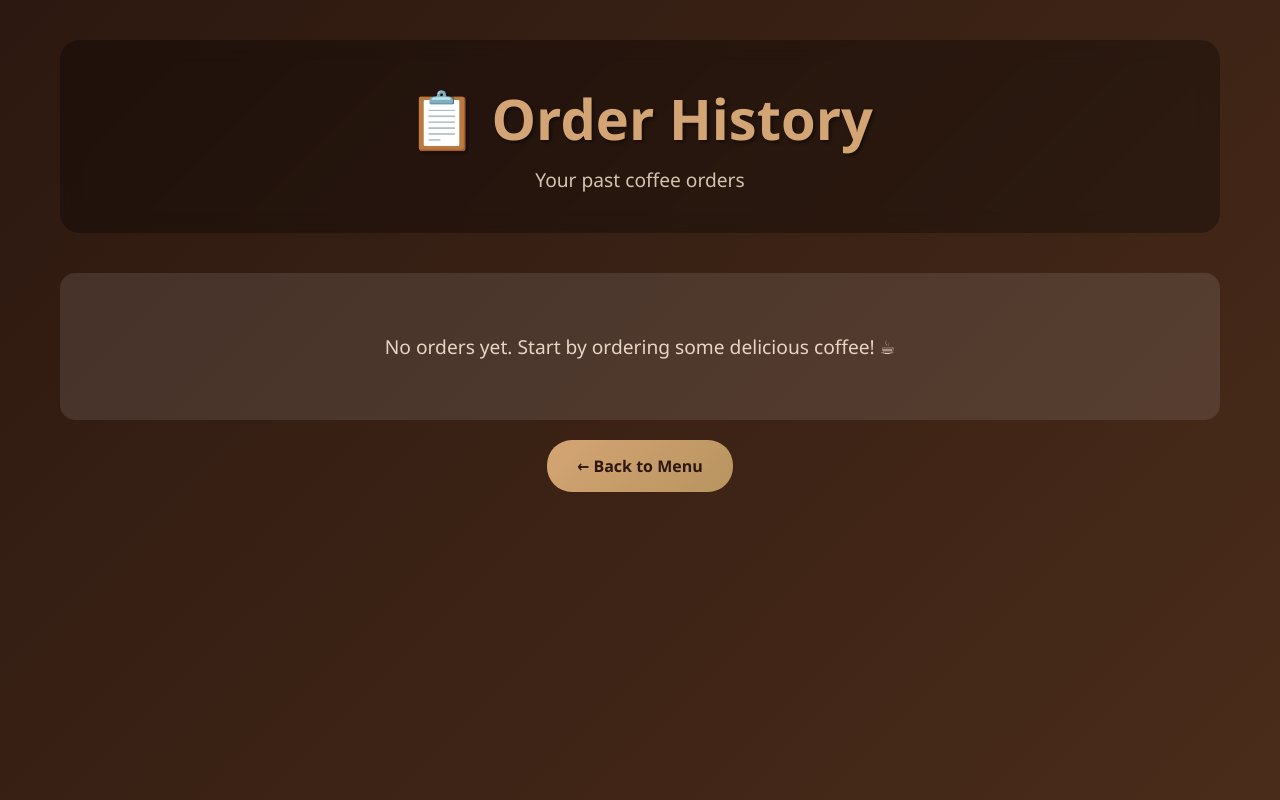
After one commit to amirkhan441/Coffee_Shop, a Flask app: page /orders in a window 1280 px wide. The commit adds this page. Run offline with Flask 3, Linux system fonts and the light colour scheme.

Commit message:
Updated coffee app features and templates

```diff
--- a/app.py
+++ b/app.py
@@ -1,31 +1,81 @@
-from flask import Flask, render_template, redirect, url_for
-from models import Coffee, Order
+from flask import Flask, render_template, redirect, url_for, session
+from models import db, Coffee, Order, OrderItem, Cart
+from config import Config
 
 app = Flask(__name__, static_folder='static')
+app.config.from_object(Config)
 
-menu = [
-    Coffee("Espresso", 2.5),
-    Coffee("Latte", 3.5),
-    Coffee("Cappuccino", 3.0),
-    Coffee("Mocha", 4.0)
-]
+# Initialize database
+db.init_app(app)
 
-order = Order()
+# Create a global cart object
+cart = Cart()
 
 @app.route("/")
 def index():
-    return render_template("menu.html", menu=menu, order=order)
+    menu = Coffee.query.all()  # Database se menu items lenge
+    return render_template("menu.html", menu=menu, order=cart)
 
 @app.route("/add/<int:item_id>")
 def add(item_id):
-    order.add_item(menu[item_id])
+    coffee = Coffee.query.get_or_404(item_id)
+    cart.add_item(coffee)
     return redirect(url_for("index"))
 
 @app.route("/checkout")
 def checkout():
-    total = order.total()
-    order.clear()
-    return render_template("checkout.html", total=total)
+    if not cart.items:
+        return redirect(url_for("index"))
+
+    # Create new order
+    total = cart.total()
+    new_order = Order(total=total)
+    db.session.add(new_order)
+    db.session.flush()
+
+    # Add order items
+    for item in cart.get_items():
+        order_item = OrderItem(
+            order_id=new_order.id,
+            coffee_id=item['coffee'].id,
+            quantity=item['quantity'],
+            price=item['coffee'].price
+        )
+        db.session.add(order_item)
+
+    # Commit transaction
+    db.session.commit()
+
+    # Clear cart
+    order_total = total
+    cart.clear()
+
+    return render_template("checkout.html", total=order_total)
+
+@app.route("/orders")
+def view_orders():
+    orders = Order.query.order_by(Order.created_at.desc()).all()
+    return render_template("orders.html", orders=orders)
+
+# Database initialization
+def init_db():
+    with app.app_context():
+        db.create_all()
+
+        # Add sample coffees if database is empty
+        if Coffee.query.count() == 0:
+            sample_coffees = [
+                Coffee(name="Espresso", price=2.5),
+                Coffee(name="Latte", price=3.5),
+                Coffee(name="Cappuccino", price=3.0),
+                Coffee(name="Mocha", price=4.0),
+                Coffee(name="Americano", price=2.8),
+                Coffee(name="Macchiato", price=3.2)
+            ]
+            db.session.bulk_save_objects(sample_coffees)
+            db.session.commit()
+            print("Sample coffees added to database!")
 
 if __name__ == "__main__":
+    init_db()
     app.run(debug=True)
--- a/static/styles.css
+++ b/static/styles.css
@@ -170,3 +170,30 @@ h1 {
         font-size: 2em;
     }
 }
+
+/* Order History Button */
+.history-btn {
+    display: inline-block;
+    margin-top: 15px;
+    padding: 12px 30px;
+    background: linear-gradient(135deg, #6b4423 0%, #4a2c1a 100%);
+    color: #d4a574;
+    text-decoration: none;
+    border-radius: 25px;
+    font-weight: 600;
+    font-size: 1.1em;
+    transition: all 0.3s ease;
+    box-shadow: 0 4px 15px rgba(0, 0, 0, 0.3);
+    border: 2px solid rgba(212, 165, 116, 0.4);
+}
+
+.history-btn:hover {
+    transform: scale(1.05);
+    box-shadow: 0 6px 20px rgba(212, 165, 116, 0.4);
+    background: linear-gradient(135deg, #7d5029 0%, #5a3820 100%);
+    border-color: #d4a574;
+}
+
+.history-btn:active {
+    transform: scale(0.98);
+}
--- a/templates/checkout.html
+++ b/templates/checkout.html
@@ -102,6 +102,7 @@
         <p class="success-message">Your delicious coffee is being prepared</p>
         <div class="total-amount">Total: ${{ total }}</div>
         <a href="/" class="back-btn">← Back to Menu</a>
+        <a href="/orders" class="back-btn" style="margin-left: 15px; background: linear-gradient(135deg, #6b4423 0%, #4a2c1a 100%); color: #d4a574;">View Order History</a>
     </div>
 </body>
 </html>
--- a/templates/menu.html
+++ b/templates/menu.html
@@ -11,6 +11,7 @@
         <header>
             <h1>☕ Coffee Menu</h1>
             <p class="subtitle">Freshly brewed, lovingly served</p>
+            <a href="/orders" class="history-btn">📋 Order History</a>
         </header>
 
         <ul class="menu-grid">
@@ -20,7 +21,7 @@
                     <span class="item-name">{{ coffee.name }}</span>
                     <span class="item-price">${{ coffee.price }}</span>
                 </div>
-                <a href="/add/{{ loop.index0 }}" class="add-btn">Add to Order</a>
+                <a href="/add/{{ coffee.id }}" class="add-btn">Add to Order</a>
             </li>
             {% endfor %}
         </ul>
--- /dev/null
+++ b/templates/orders.html
@@ -0,0 +1,147 @@
+<!DOCTYPE html>
+<html lang="en">
+<head>
+    <meta charset="UTF-8">
+    <meta name="viewport" content="width=device-width, initial-scale=1.0">
+    <title>Order History - Coffee Shop</title>
+    <link rel="stylesheet" href="/static/styles.css">
+    <style>
+        .orders-container {
+            max-width: 1200px;
+            margin: 0 auto;
+            padding: 20px;
+        }
+
+        .orders-header {
+            text-align: center;
+            padding: 40px 20px;
+            background: rgba(0, 0, 0, 0.3);
+            border-radius: 20px;
+            margin-bottom: 40px;
+            backdrop-filter: blur(10px);
+        }
+
+        .orders-list {
+            list-style: none;
+        }
+
+        .order-card {
+            background: rgba(255, 255, 255, 0.1);
+            backdrop-filter: blur(10px);
+            border-radius: 15px;
+            padding: 30px;
+            margin-bottom: 20px;
+            border: 1px solid rgba(212, 165, 116, 0.3);
+        }
+
+        .order-header {
+            display: flex;
+            justify-content: space-between;
+            align-items: center;
+            margin-bottom: 20px;
+            padding-bottom: 15px;
+            border-bottom: 2px solid rgba(212, 165, 116, 0.3);
+        }
+
+        .order-id {
+            font-size: 1.5em;
+            color: #d4a574;
+            font-weight: 600;
+        }
+
+        .order-date {
+            color: #e8d5c4;
+            font-size: 0.9em;
+        }
+
+        .order-items {
+            margin: 20px 0;
+        }
+
+        .order-item {
+            display: flex;
+            justify-content: space-between;
+            padding: 10px 0;
+            color: #e8d5c4;
+        }
+
+        .order-total {
+            text-align: right;
+            font-size: 1.8em;
+            color: #f4d6a5;
+            font-weight: 700;
+            margin-top: 15px;
+            padding-top: 15px;
+            border-top: 2px solid rgba(212, 165, 116, 0.3);
+        }
+
+        .back-link {
+            display: inline-block;
+            margin-top: 20px;
+            padding: 15px 30px;
+            background: linear-gradient(135deg, #d4a574 0%, #b8945f 100%);
+            color: #2c1810;
+            text-decoration: none;
+            border-radius: 25px;
+            font-weight: 600;
+            transition: all 0.3s ease;
+        }
+
+        .back-link:hover {
+            transform: scale(1.05);
+            box-shadow: 0 6px 20px rgba(212, 165, 116, 0.5);
+        }
+
+        .no-orders {
+            text-align: center;
+            padding: 60px 20px;
+            background: rgba(255, 255, 255, 0.1);
+            border-radius: 15px;
+            color: #e8d5c4;
+            font-size: 1.2em;
+        }
+    </style>
+</head>
+<body>
+    <div class="orders-container">
+        <header class="orders-header">
+            <h1>📋 Order History</h1>
+            <p class="subtitle">Your past coffee orders</p>
+        </header>
+
+        {% if orders %}
+        <ul class="orders-list">
+            {% for order in orders %}
+            <li class="order-card">
+                <div class="order-header">
+                    <span class="order-id">Order #{{ order.id }}</span>
+                    <span class="order-date">{{ order.created_at.strftime('%B %d, %Y at %I:%M %p') }}</span>
+                </div>
+
+                <div class="order-items">
+                    {% for item in order.items %}
+                    <div class="order-item">
+                        <span>{{ item.coffee.name }} × {{ item.quantity }}</span>
+                        <span>${{ "%.2f"|format(item.price * item.quantity) }}</span>
+                    </div>
+                    {% endfor %}
+                </div>
+
+                <div class="order-total">
+                    Total: ${{ "%.2f"|format(order.total) }}
+                </div>
+            </li>
+            {% endfor %}
+        </ul>
+        {% else %}
+        <div class="no-orders">
+            <p>No orders yet. Start by ordering some delicious coffee! ☕</p>
+        </div>
+        {% endif %}
+
+        <div style="text-align: center;">
+            <a href="/" class="back-link">← Back to Menu</a>
+        </div>
+    </div>
+</body>
+</html>
```
Also changed, not shown: config.py (added, +17 -0 lines), models.py (+61 -7 lines), requirements.txt (+13 -80 lines), README.md (added), 1 other file.
